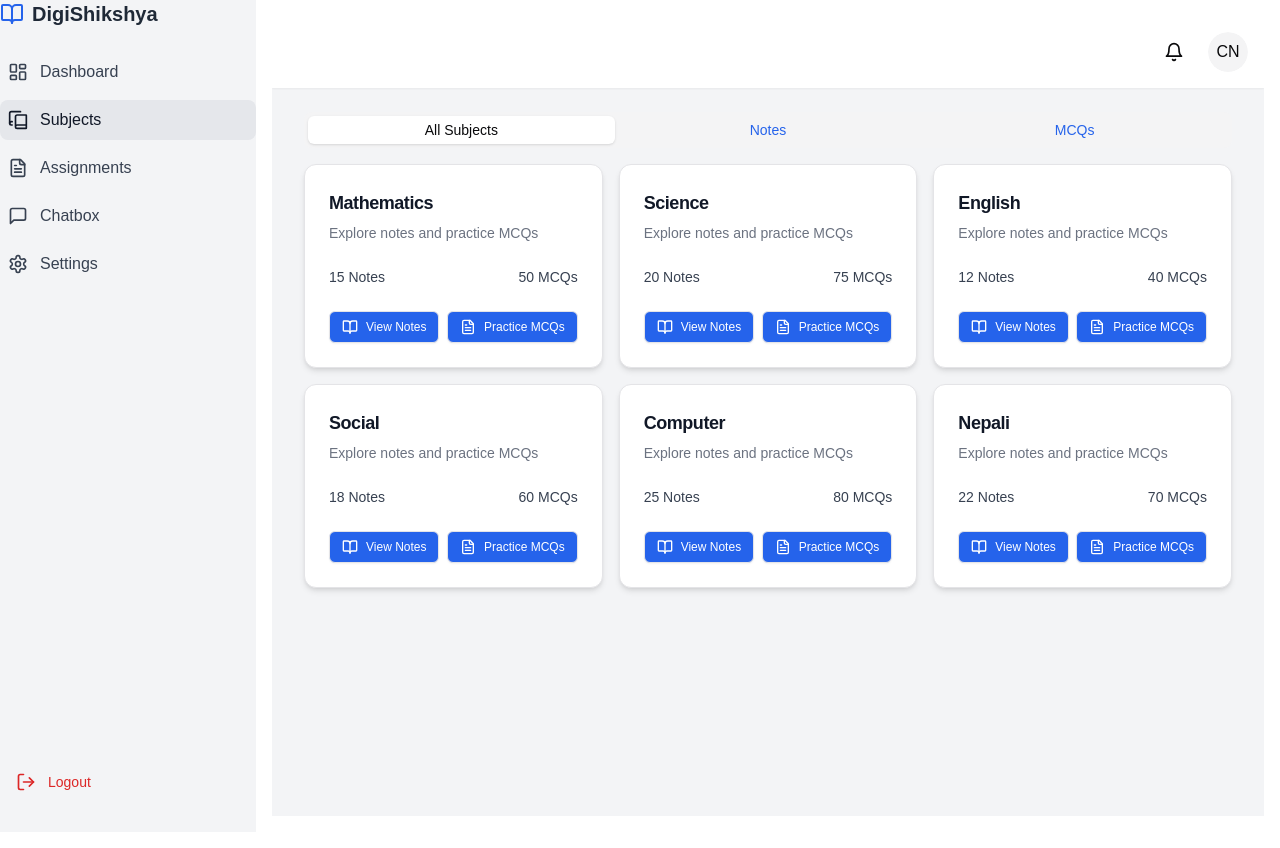
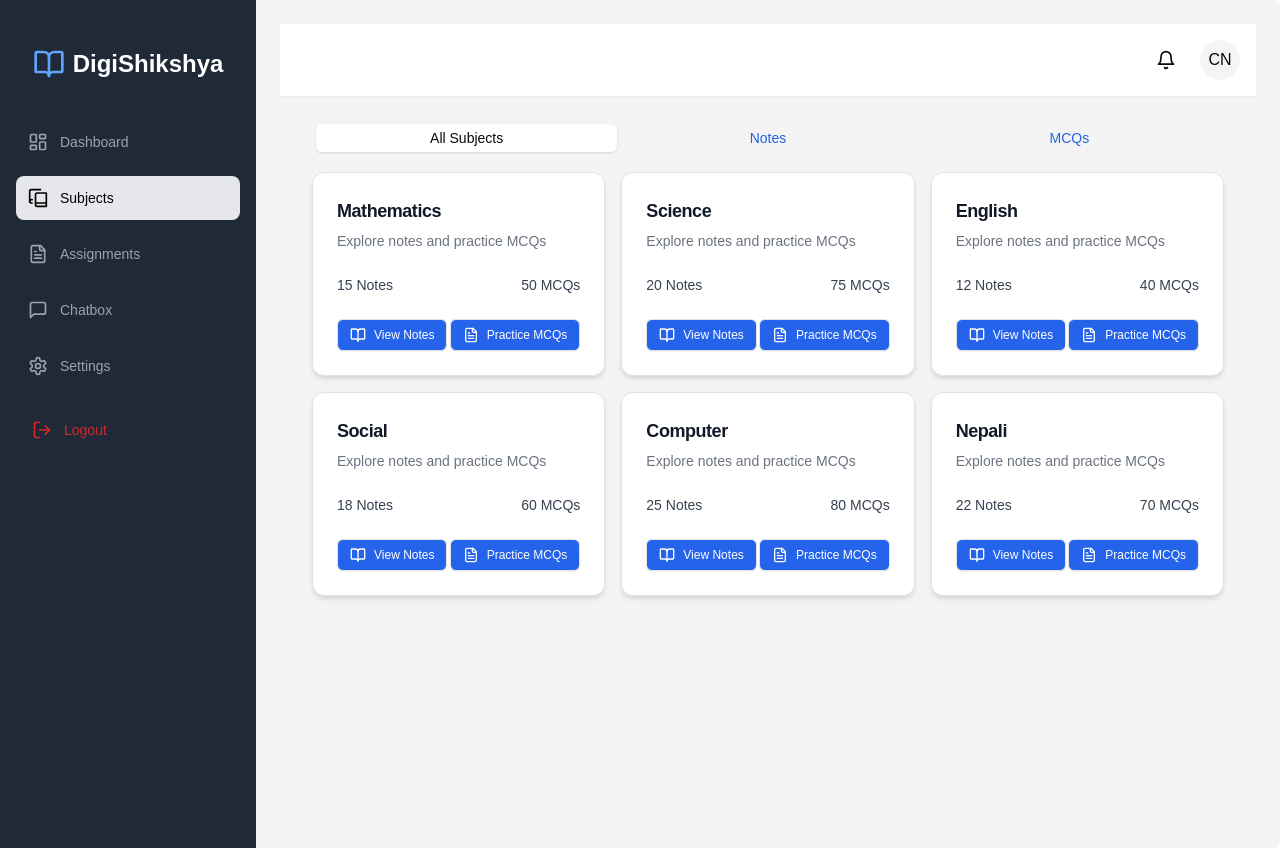
Before and after one commit to Yojana33/DigiShikshya-backend, a Next.js app in the folder digishikshya-frontend/: page /student/subjects in a window 1280 px wide. Built offline with nearby package versions, Linux system fonts and the light colour scheme.

Commit message:
refactor:minor refactors

```diff
--- a/digishikshya-frontend/app/admin/layout.js
+++ b/digishikshya-frontend/app/admin/layout.js
@@ -4,9 +4,12 @@ import { useRouter } from 'next/navigation';
 import AdminSidebar from './sidebar/page';
 import { Button } from "@/components/ui/button";
 import { Menu } from 'lucide-react';
+import { QueryClient, QueryClientProvider } from '@tanstack/react-query';
 
 export default function AdminLayout({ children }) {
   const [isSidebarOpen, setIsSidebarOpen] = useState(false);
+  const queryClient = new QueryClient();
+
   const router = useRouter();
   const currentPath = router.pathname;
 
@@ -29,11 +32,14 @@ export default function AdminLayout({ children }) {
        <Menu className="h-5 w-5" />
        </div>
       </Button>
+      <QueryClientProvider client={queryClient}>
+
       <main className="flex-1 p-4">
         <div className="space-y-4">
           {children}
         </div>
       </main>
+      </QueryClientProvider>
     </div>
   );
 }
--- a/digishikshya-frontend/app/student/dashboard/page.jsx
+++ b/digishikshya-frontend/app/student/dashboard/page.jsx
@@ -6,7 +6,7 @@ import { Card, CardContent, CardDescription, CardHeader, CardTitle } from "@/com
 import { Avatar, AvatarFallback, AvatarImage } from "@/components/ui/avatar"
 import { Progress } from "@/components/ui/progress"
 import { Sheet, SheetContent, SheetTrigger } from "@/components/ui/sheet"
-import { Bell, Menu, BookOpen, FileText, Calendar, ArrowRight, BarChart2, CheckCircle2 } from 'lucide-react'
+import { Bell, BookOpen, FileText, Calendar, ArrowRight, BarChart2, CheckCircle2 } from 'lucide-react'
 
 // Mock data - replace with actual data fetching
 const studentData = {
--- a/digishikshya-frontend/app/student/layout.js
+++ b/digishikshya-frontend/app/student/layout.js
@@ -1,6 +1,7 @@
-"use client"
+"use client";
+
 import React, { useState } from 'react';
-import { useRouter } from 'next/navigation';
+import { usePathname, useRouter } from 'next/navigation';
 import StudentSidebar from './sidebar/page';
 import { Button } from "@/components/ui/button";
 import { Menu } from 'lucide-react';
@@ -8,29 +9,44 @@ import { Menu } from 'lucide-react';
 export default function StudentLayout({ children }) {
   const [isSidebarOpen, setIsSidebarOpen] = useState(false);
   const router = useRouter();
-  const currentPath = router.pathname;
+  const currentPath = usePathname();
+  console.log(currentPath, "currentPath");
 
   const handleLinkClick = () => {
     setIsSidebarOpen(false);
   };
 
   return (
-    <div className="flex min-h-screen">
-      <div className={`fixed inset-0 z-40 md:relative md:translate-x-0 md:flex md:flex-col md:w-64 bg-gray-100 transition-transform transform ${isSidebarOpen ? 'translate-x-0' : '-translate-x-full'}`}>
-        <StudentSidebar currentPath={currentPath} onLinkClick={handleLinkClick} />
-      </div>
+    <div className="flex min-h-screen bg-gray-100 h-auto w-auto rounded-lg">
+      {/* Mobile Menu Button */}
       <Button
         variant="ghost"
         size="icon"
-        className="md:hidden absolute top-4 left-4 z-50"
+        className="md:hidden sticky  top-4 left-4 z-50"
         onClick={() => setIsSidebarOpen(!isSidebarOpen)}
       >
-       <div className=' mt-5 mb-5 flex flex-row justify-end'>
-       <Menu className="h-5 w-5" />
-       </div>
+        <Menu className={`h-6 w-6 mb-2 ${isSidebarOpen ? 'text-white' : 'text-gray-400'}`} />
       </Button>
-      <main className="flex-1 p-4">
-        <div className="space-y-4">
+
+      {/* Sidebar */}
+      <div
+        className={`fixed inset-y-0 left-0 z-40 w-64 transform bg-gray-800 p-4 text-white transition-transform duration-300 ease-in-out
+        ${isSidebarOpen ? 'translate-x-0' : '-translate-x-full'} md:relative md:translate-x-0`}
+      >
+        <StudentSidebar currentPath={currentPath} onLinkClick={handleLinkClick} />
+      </div>
+
+      {/* Overlay for Mobile */}
+      {isSidebarOpen && (
+        <div
+          className="fixed inset-0 z-30 bg-black opacity-50 md:hidden"
+          onClick={() => setIsSidebarOpen(false)}
+        />
+      )}
+
+      {/* Main Content */}
+      <main className="flex-1 p-6 overflow-x-hidden overflow-y-auto">
+        <div className="max-w-7xl mx-auto space-y-6">
           {children}
         </div>
       </main>
--- a/digishikshya-frontend/app/student/sidebar/page.jsx
+++ b/digishikshya-frontend/app/student/sidebar/page.jsx
@@ -1,83 +1,107 @@
-'use client'
+'use client';
 
-import { useState } from 'react'
-import Link from 'next/link'
-import { useRouter } from 'next/navigation'
-import { Button } from "@/components/ui/button"
-import { ScrollArea } from "@/components/ui/scroll-area"
+import { useState } from 'react';
+import Link from 'next/link';
+import { useRouter } from 'next/navigation';
+import { Button } from "@/components/ui/button";
+import { ScrollArea } from "@/components/ui/scroll-area";
 import {
   BookOpen,
   LayoutDashboard,
   BookCopy,
   FileText,
-  Calendar,
   MessageSquare,
   Settings,
   LogOut,
   Menu
-} from 'lucide-react'
-import axios from 'axios'
-import Cookies from 'js-cookie'
+} from 'lucide-react';
+import axios from 'axios';
 
 export default function StudentSidebar({ currentPath, onLinkClick }) {
-  const router = useRouter()
+  const router = useRouter();
+
+  console.log(currentPath, "currentPath");
 
   const handleLogout = () => {
     axios.post('/logout')
       .then(() => {
-        Cookies.remove('AccessToken')
-        Cookies.remove('RefreshToken')
-        router.push('/')
+        router.push('/');
       })
       .catch(() => {
-        router.push('/')
-      })
-  }
+        router.push('/');
+      });
+  };
 
   return (
-    <div className="flex h-screen">
-      <div className="flex flex-col w-64 bg-gray-100">
-        <div className="flex items-center justify-start mb-6">
-          <BookOpen className="h-6 w-6 text-blue-600 mr-2" />
-          <span className="text-xl font-bold text-gray-800">DigiShikshya</span>
+    <div className="flex h-full flex-col ">
+      {/* Header */}
+      <div className="flex items-center  justify-center mb-10 mt-8 px-4 ">
+        <BookOpen className="h-8 w-8 text-blue-400 mr-2" />
+        <span className="text-2xl font-bold text-white">DigiShikshya</span>
       </div>
-        <ScrollArea className="flex-grow">
-          <nav className="space-y-2">
-            <Link href="/student/dashboard" className={`flex items-center p-2 rounded-lg ${currentPath === '/student/dashboard' ? 'bg-gray-200 text-gray-900' : 'text-gray-700 hover:bg-gray-200'}`} onClick={onLinkClick}>
-              <LayoutDashboard className="h-5 w-5 mr-3" />
-              Dashboard
-            </Link>
-            <Link href="/student/subjects" className={`flex items-center p-2 rounded-lg ${currentPath === '/student/subjects' ? 'bg-gray-200 text-gray-900' : 'text-gray-700 hover:bg-gray-200'}`} onClick={onLinkClick}>
-              <BookCopy className="h-5 w-5 mr-3" />
-              Subjects
-            </Link>
-            <Link href="/student/assignments" className={`flex items-center p-2 rounded-lg ${currentPath === '/student/assignments' ? 'bg-gray-200 text-gray-900' : 'text-gray-700 hover:bg-gray-200'}`} onClick={onLinkClick}>
-              <FileText className="h-5 w-5 mr-3" />
-              Assignments
-            </Link>
-            {/* <Link href="/student/schedule" className={`flex items-center p-2 rounded-lg ${currentPath === '/student/schedule' ? 'bg-gray-200 text-gray-900' : 'text-gray-700 hover:bg-gray-200'}`} onClick={onLinkClick}>
-              <Calendar className="h-5 w-5 mr-3" />
-              Schedule
-            </Link> */}
-            <Link href="/student/chatbox" className={`flex items-center p-2 rounded-lg ${currentPath === '/student/chatbox' ? 'bg-gray-200 text-gray-900' : 'text-gray-700 hover:bg-gray-200'}`} onClick={onLinkClick}>
-              <MessageSquare className="h-5 w-5 mr-3" />
-              Chatbox
-            </Link>
-            <Link href="/student/settings" className={`flex items-center p-2 rounded-lg ${currentPath === '/student/settings' ? 'bg-gray-200 text-gray-900' : 'text-gray-700 hover:bg-gray-200'}`} onClick={onLinkClick}>
-              <Settings className="h-5 w-5 mr-3" />
-              Settings
-            </Link>
+
+      <ScrollArea className="flex ">
+        <nav className="space-y-3  ">
+          <SidebarLink
+            href="/student/dashboard"
+            label="Dashboard"
+            icon={<LayoutDashboard className="h-5 w-5 mr-3" />}
+            isActive={currentPath === '/student/dashboard'}
+            onClick={onLinkClick}
+          />
+          <SidebarLink
+            href="/student/subjects"
+            label="Subjects"
+            icon={<BookCopy className="h-5 w-5 mr-3" />}
+            isActive={currentPath === '/student/subjects'}
+            onClick={onLinkClick}
+          />
+          <SidebarLink
+            href="/student/assignments"
+            label="Assignments"
+            icon={<FileText className="h-5 w-5 mr-3" />}
+            isActive={currentPath === '/student/assignments'}
+            onClick={onLinkClick}
+          />
+          <SidebarLink
+            href="/student/chatbox"
+            label="Chatbox"
+            icon={<MessageSquare className="h-5 w-5 mr-3" />}
+            isActive={currentPath === '/student/chatbox'}
+            onClick={onLinkClick}
+          />
+          <SidebarLink
+            href="/student/settings"
+            label="Settings"
+            icon={<Settings className="h-5 w-5 mr-3" />}
+            isActive={currentPath === '/student/settings'}
+            onClick={onLinkClick}
+          />
         </nav>
       </ScrollArea>
+
       <Button
         variant="ghost"
-          className="mt-4 w-full justify-start text-red-600 hover:bg-red-100 hover:text-red-700"
+        className="mt-6 w-full justify-start text-red-600 hover:bg-red-100 hover:text-red-700 transition-all duration-300 ease-in-out"
         onClick={handleLogout}
       >
         <LogOut className="h-5 w-5 mr-3" />
         Logout
       </Button>
     </div>
-    </div>
-  )
+  );
 }
+
+function SidebarLink({ href, label, icon, isActive, onClick }) {
+  return (
+    <Link
+      href={href}
+      onClick={onClick}
+      className={`flex items-center p-3 rounded-lg  transition-colors duration-300 ease-in-out
+      ${isActive ? 'bg-gray-200 text-black' : 'text-gray-400 hover:bg-gray-700 hover:text-white'}`}
+    >
+      {icon}
+      <span className="text-sm font-medium">{label}</span>
+    </Link>
+  );
+}
--- a/digishikshya-frontend/package.json
+++ b/digishikshya-frontend/package.json
@@ -27,8 +27,6 @@
     "axios": "^1.7.7",
     "class-variance-authority": "^0.7.0",
     "clsx": "^2.1.1",
-    "js-cookie": "^3.0.5",
-    "js-cookies": "^1.0.4",
     "date-fns": "^3.6.0",
     "keycloak-js": "^25.0.6",
     "lucide-react": "^0.446.0",
```
Also changed, not shown: digishikshya-frontend/app/admin/batch/page.jsx (+59 -35 lines), digishikshya-frontend/app/auth/login/page.jsx (+47 -45 lines), digishikshya-frontend/config/axiosconfig.js (+32 -39 lines), digishikshya-frontend/lib/auth.js (added, +24 -0 lines), 1 other file (tests, documents, lock files or other folders). Lines whose indentation alone changed are shown as unchanged.
